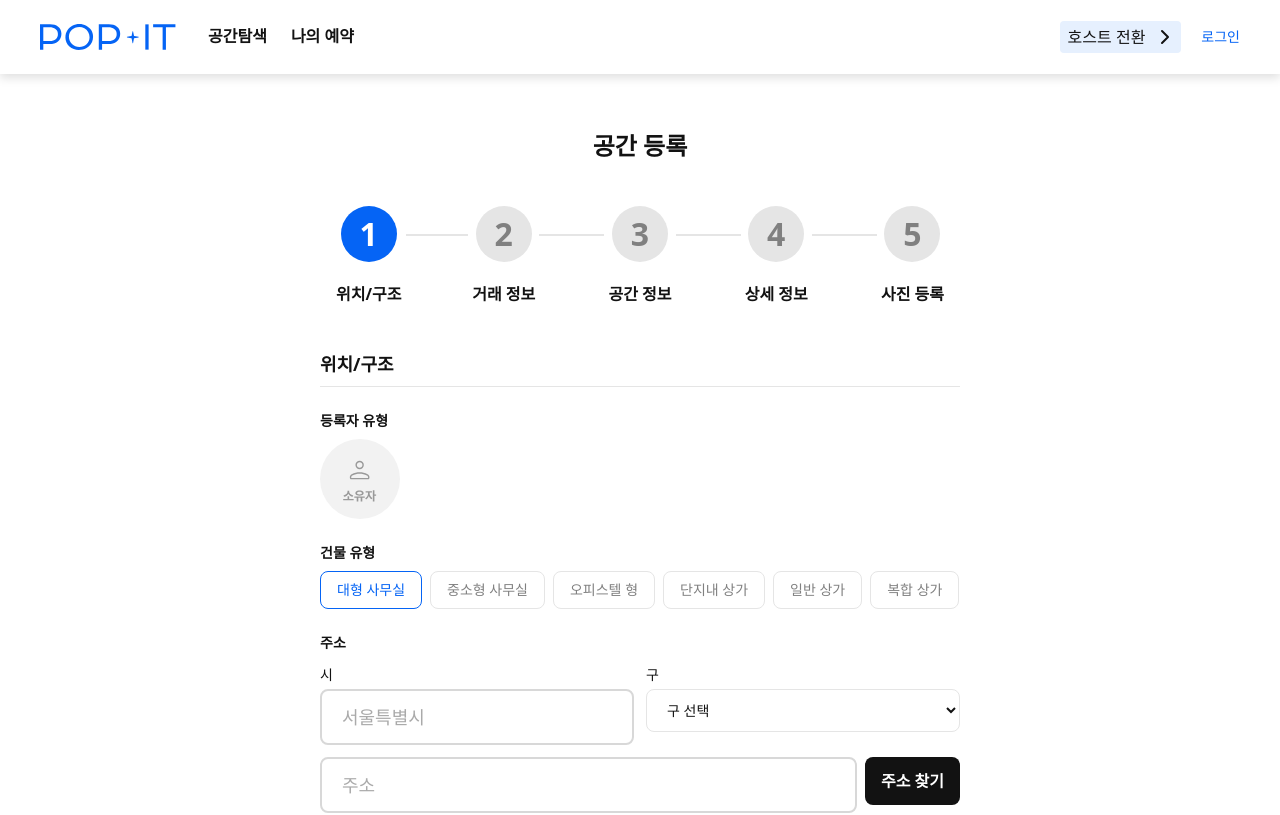
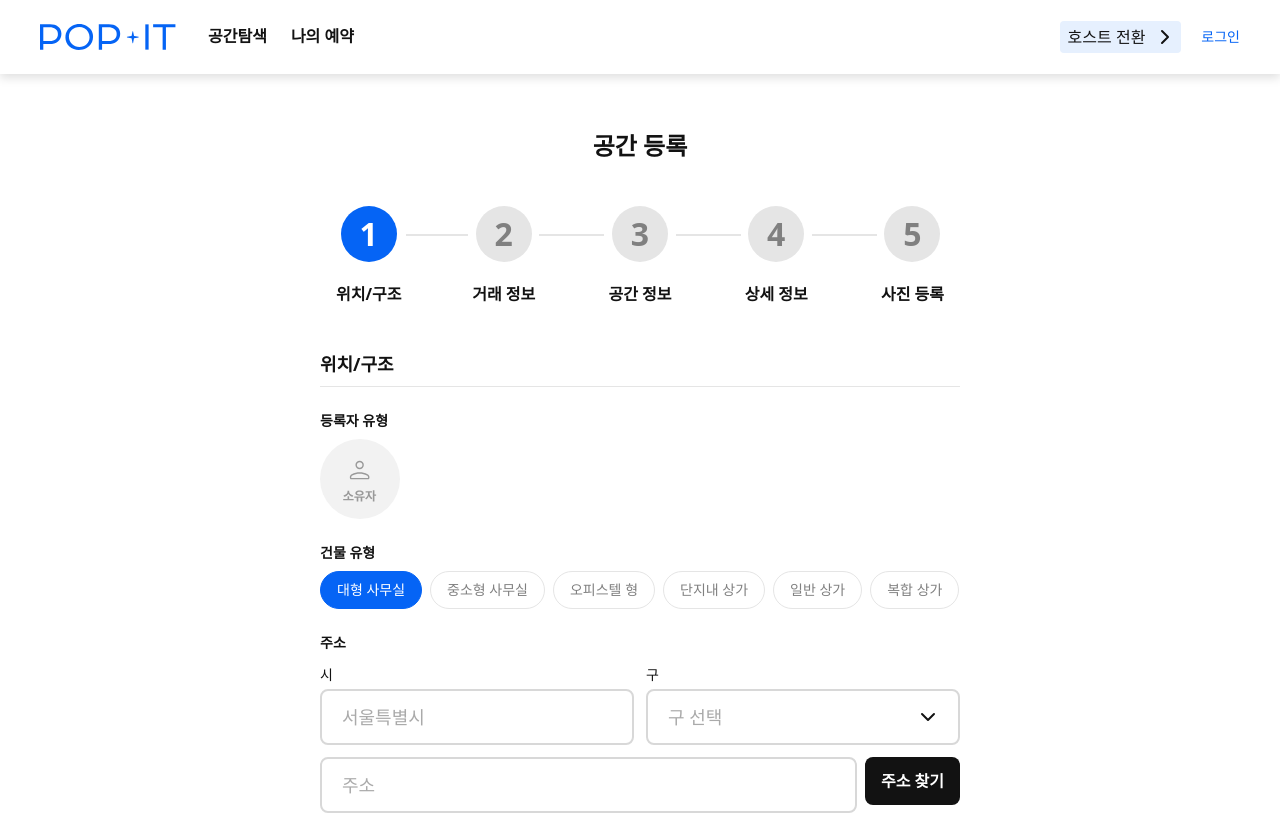
Before and after one commit to UMC-POP-IT/Pop-It-FE, a React (Vite) app: page /host/register in a window 1280 px wide. Shown: the top 815 px of the page. Built offline with nearby package versions, Linux system fonts and the light colour scheme.

Commit message:
refactor: 건물유형·시설 칩, 구·은행 드롭다운을 공통 Chip/Select로 교체 (#31)

```diff
--- a/src/features/host-register/pages/HostRegisterStep2.tsx
+++ b/src/features/host-register/pages/HostRegisterStep2.tsx
@@ -2,6 +2,8 @@ import StepIndicator from "@/shared/components/StepIndicator";
 import Input from "@/shared/components/Input";
 import Button from "@/shared/components/Button";
 import FileUploadRow from "@/features/host-register/components/FileUploadRow";
+import { useState } from "react";
+import Select from "@/shared/components/Select";
 
 // 호스트 등록 2단계 진행바 라벨
 const STEPS = ["사업자 정보", "계좌 정보"];
@@ -20,6 +22,7 @@ const BANK_OPTIONS = [
 ];
 
 export const HostRegisterStep2 = () => {
+  const [selectBank, setSelectBank] = useState("");
   return (
     <div className="mx-auto flex w-full max-w-2xl flex-col gap-8 px-4 py-6">
       {/* 페이지 제목 (가운데) */}
@@ -61,26 +64,13 @@ export const HostRegisterStep2 = () => {
           >
             은행
           </label>
-          <select
+          <Select
             id="bank"
-            defaultValue=""
-            className="text-text-primary border-border focus:border-primary w-full rounded-lg border bg-white px-4 py-2.5 text-sm transition-colors focus:outline-none"
-          >
-            <option
-              value=""
-              disabled
-            >
-              은행을 선택해주세요
-            </option>
-            {BANK_OPTIONS.map((bank) => (
-              <option
-                key={bank}
-                value={bank}
-              >
-                {bank}
-              </option>
-            ))}
-          </select>
+            options={BANK_OPTIONS.map((bank) => ({ value: bank, label: bank }))}
+            value={selectBank}
+            onChange={(e) => setSelectBank(e.target.value)}
+            placeholder="은행을 선택해주세요"
+          />
         </div>
 
         {/* 정산 입금 계좌 번호 */}
--- a/src/features/host-register/pages/RegisterStep1.tsx
+++ b/src/features/host-register/pages/RegisterStep1.tsx
@@ -2,6 +2,9 @@ import StepIndicator from "@/shared/components/StepIndicator";
 import Input from "@/shared/components/Input";
 import Button from "@/shared/components/Button";
 import iconOwner from "@/assets/icons/icon_owner.svg";
+import { useState } from "react";
+import Chip from "@/shared/components/Chip";
+import Select from "@/shared/components/Select";
 
 // 5단계 진행바 라벨 (피그마 기준)
 const STEPS = ["위치/구조", "거래 정보", "공간 정보", "상세 정보", "사진 등록"];
@@ -30,8 +33,8 @@ const DISTRICTS = [
 
 export const RegisterStep1 = () => {
   // 정적 화면: 선택된 값 표시용 하드코딩 (실제 선택 로직은 이후 RHF로 연결)
-  const selectedBuilding = "대형 사무실";
-
+  const [selectedBuilding, setSelectedBuilding] = useState("대형 사무실");
+  const [selectedDistrict, setSelectedDistrict] = useState("");
   return (
     <div className="mx-auto flex w-full max-w-2xl flex-col gap-8 px-4 py-6">
       {/* 페이지 제목 (가운데) */}
@@ -68,22 +71,14 @@ export const RegisterStep1 = () => {
         <div className="flex flex-col gap-2">
           <span className="text-text-primary text-sm font-bold">건물 유형</span>
           <div className="flex flex-wrap gap-2">
-            {BUILDING_TYPES.map((type) => {
-              const isSelected = type === selectedBuilding;
-              return (
-                <button
-                  key={type}
-                  type="button"
-                  className={`rounded-lg border px-4 py-2 text-sm transition-colors ${
-                    isSelected
-                      ? "border-primary text-primary font-medium"
-                      : "border-border text-text-secondary"
-                  }`}
-                >
-                  {type}
-                </button>
-              );
-            })}
+            {BUILDING_TYPES.map((type) => (
+              <Chip
+                key={type}
+                label={type}
+                selected={type === selectedBuilding}
+                onClick={() => setSelectedBuilding(type)}
+              />
+            ))}
           </div>
         </div>
 
@@ -98,29 +93,17 @@ export const RegisterStep1 = () => {
               placeholder="서울특별시"
             />
 
-            {/* 구 — 드롭다운
-                ⚠️ 공통 Select 없어 임시 native <select> → 챈(4번)이 추후 추가 예정 */}
             <label className="flex w-full flex-col gap-1">
               <span className="text-text-primary text-sm font-medium">구</span>
-              <select
-                className="text-text-primary border-border focus:border-primary w-full rounded-lg border bg-white px-4 py-2.5 text-sm transition-colors focus:outline-none"
-                defaultValue=""
-              >
-                <option
-                  value=""
-                  disabled
-                >
-                  구 선택
-                </option>
-                {DISTRICTS.map((district) => (
-                  <option
-                    key={district}
-                    value={district}
-                  >
-                    {district}
-                  </option>
-                ))}
-              </select>
+              <Select
+                options={DISTRICTS.map((district) => ({
+                  value: district,
+                  label: district,
+                }))}
+                value={selectedDistrict}
+                onChange={(e) => setSelectedDistrict(e.target.value)}
+                placeholder="구 선택"
+              />
             </label>
           </div>
 
--- a/src/features/host-register/pages/RegisterStep3.tsx
+++ b/src/features/host-register/pages/RegisterStep3.tsx
@@ -1,6 +1,8 @@
 import StepIndicator from "@/shared/components/StepIndicator";
 import Input from "@/shared/components/Input";
 import Button from "@/shared/components/Button";
+import { useState } from "react";
+import Chip from "@/shared/components/Chip";
 
 // 5단계 진행바 라벨
 const STEPS = ["위치/구조", "거래 정보", "공간 정보", "상세 정보", "사진 등록"];
@@ -122,16 +124,19 @@ export const RegisterStep3 = () => {
           label="냉난방"
           options={HEATING_OPTIONS}
           selected={["개별 난방"]}
+          multiple
         />
         <ChipGroup
           label="보안"
           options={SECURITY_OPTIONS}
           selected={["현관 보안"]}
+          multiple
         />
         <ChipGroup
           label="기타"
           options={ETC_OPTIONS}
           selected={["화재 경보기"]}
+          multiple
         />
       </div>
 
@@ -150,37 +155,44 @@ export const RegisterStep3 = () => {
   );
 };
 
-// 칩 그룹 (선택 버튼 묶음)
-// 공통 Chip 컴포넌트 없어 임시 로컬 구현 → 챈(4번)과 협의 예정
+// 칩 그룹 (공통 Chip · 택1/다중)
 // 정적: selected로 선택 상태만 표시. 실제 선택/해제 로직은 이후 RHF로 연결
 const ChipGroup = ({
   label,
   options,
   selected,
+  multiple = false,
 }: {
   label: string;
   options: string[];
   selected: string[];
-}) => (
-  <div className="flex flex-col gap-2">
-    <span className="text-text-primary text-sm font-bold">{label}</span>
-    <div className="flex flex-wrap gap-2">
-      {options.map((option) => {
-        const isSelected = selected.includes(option);
-        return (
-          <button
+  multiple?: boolean;
+}) => {
+  const [selectedList, setSelectedList] = useState<string[]>(selected);
+
+  const toggle = (option: string) => {
+    setSelectedList((prev) =>
+      multiple
+        ? prev.includes(option)
+          ? prev.filter((item) => item !== option)
+          : [...prev, option]
+        : [option],
+    );
+  };
+
+  return (
+    <div className="flex flex-col gap-2">
+      <span className="text-text-primary text-sm font-bold">{label}</span>
+      <div className="flex flex-wrap gap-2">
+        {options.map((option) => (
+          <Chip
             key={option}
-            type="button"
-            className={`rounded-lg border px-4 py-2 text-sm transition-colors ${
-              isSelected
-                ? "border-primary text-primary font-medium"
-                : "border-border text-text-secondary"
-            }`}
-          >
-            {option}
-          </button>
-        );
-      })}
+            label={option}
+            selected={selectedList.includes(option)}
+            onClick={() => toggle(option)}
+          />
+        ))}
+      </div>
     </div>
-  </div>
-);
+  );
+};
```
